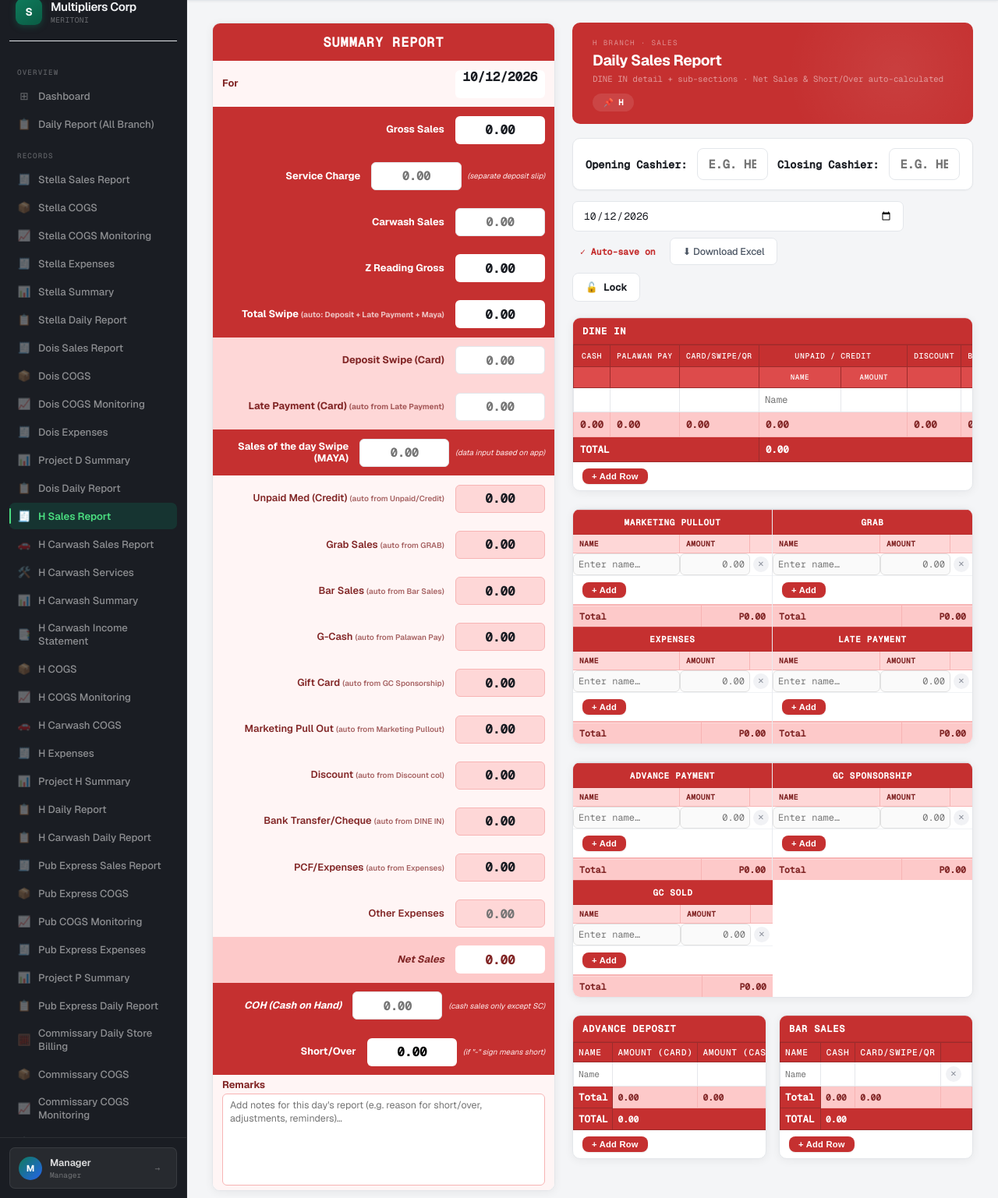
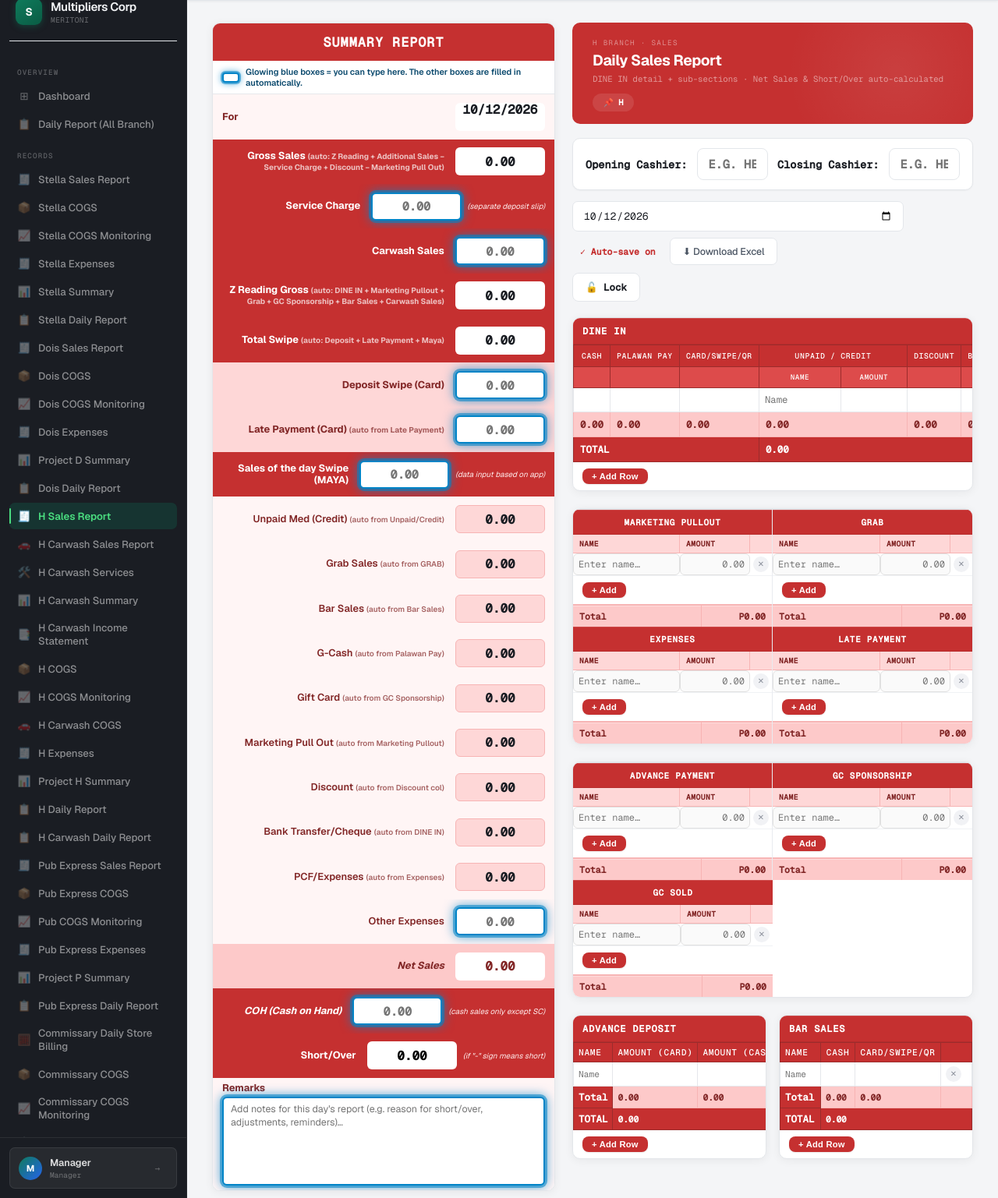
Before and after one commit to BlessSF/Acct-System, a PHP site: page /h/h_sales_report.php in a window 1280 px wide. Shown: the part 34-1571 px from the top of the page at 78% size. Run offline with PHP 8.4, Linux system fonts and the light colour scheme; the visitor is signed in with stand-in values (Sample User, id 1); data comes from the database, SQL or seed files in the repository; data that the repository does not hold is empty; some web fonts are replaced.

Commit message:
Add input notes and styling for summary report fields

```diff
--- a/h/h_sales_report.php
+++ b/h/h_sales_report.php
@@ -825,6 +825,7 @@
 <div class="sr-wrap">
 <div class="sr-card">
   <div class="sr-title-row"><div class="sr-main-title">Summary Report</div></div>
+  <div class="sr-inputnote"><span class="sr-inputnote-box"></span> Glowing blue boxes = you can type here. The other boxes are filled in automatically.</div>
 
   <div class="sr-row for-row">
     <div class="sr-label" style="text-align:left;flex:1">For</div>
@@ -927,6 +928,26 @@
 </div>
 </div>
 </div><!-- /.sr-split -->
+
+<style>
+/* Summary Report: cells you can type in = white with a blue glow (tinted/pink cells are auto-calculated) */
+.sr-wrap input.sr-input:not([readonly]),
+.sr-wrap textarea.sr-remarks {
+  background:#fff !important; color:#1a1d23 !important;
+  border:2px solid #0284c7 !important;
+  box-shadow:0 0 0 3px rgba(2,132,199,.55), 0 0 14px 2px rgba(2,132,199,.7) !important;
+  transition:box-shadow .15s, border-color .15s;
+}
+.sr-wrap input.sr-input:not([readonly]):hover,
+.sr-wrap textarea.sr-remarks:hover { box-shadow:0 0 0 3px rgba(2,132,199,.75), 0 0 18px 3px rgba(2,132,199,.85) !important; }
+.sr-wrap input.sr-input:not([readonly]):focus,
+.sr-wrap textarea.sr-remarks:focus {
+  border-color:#0369a1 !important;
+  box-shadow:0 0 0 4px rgba(2,132,199,.85), 0 0 22px 4px rgba(2,132,199,.9) !important;
+}
+.sr-inputnote { display:flex; align-items:center; gap:8px; padding:7px 12px; background:#fff; color:#0c4a6e; font-size:.68rem; font-weight:600; line-height:1.3; border-bottom:1px solid #e5e7eb; }
+.sr-inputnote-box { flex:0 0 auto; width:22px; height:13px; border-radius:4px; background:#fff; border:2px solid #0284c7; box-shadow:0 0 0 2px rgba(2,132,199,.55), 0 0 8px 1px rgba(2,132,199,.7); }
+</style>
 
 <script>
 // ── AUTO-SAVE: every change saves by itself — no Save button / Enter needed ──
```
